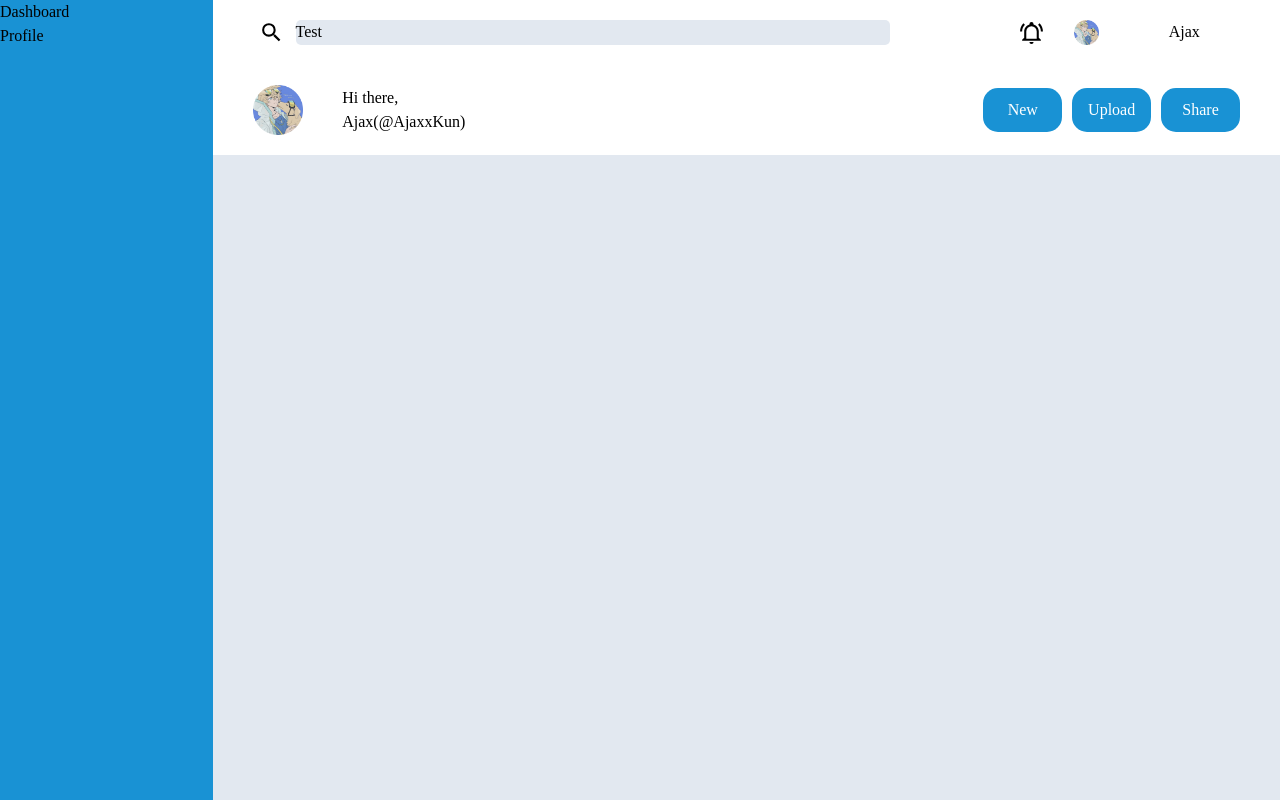
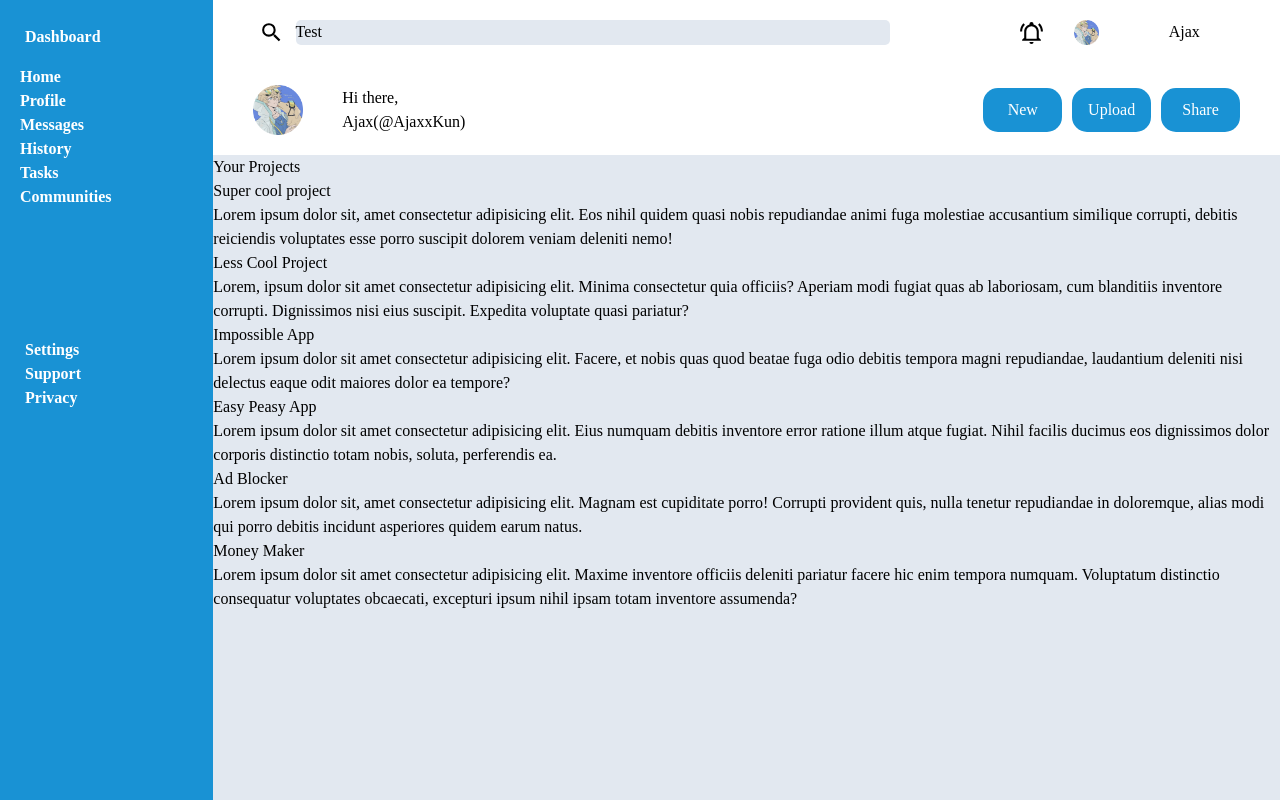
Before and after one commit to Sivasankar300/admin-dashboard, a plain HTML site: page index.html in a window 1280 px wide. Drawn offline with Linux system fonts and the light colour scheme.

Commit message:
Add layout for the sidebar

```diff
--- a/index.html
+++ b/index.html
@@ -37,16 +37,57 @@
     </div>
 
     <div class="sidebar">
-        <div class="dashBoard">Dashboard</div>
-        <div class="home">Profile</div>
-        <div class="profile"></div>
-        <div class="message"></div>
-        <div class="history"></div>
-        <div class="tasks"></div>
-        <div class="communities"></div>
+        <div class="top">
+            <div class="dashBoard">Dashboard</div>
+        </div>
+
+        <middle>
+            <div class="home">Home</div>
+            <div class="profile">Profile</div>
+            <div class="message">Messages</div>
+            <div class="history">History</div>
+            <div class="tasks">Tasks</div>
+            <div class="community">Communities</div>
+        </middle>
+
+        <div class="bottom">
+            <div class="setting">Settings</div>
+            <div class="suppor">Support</div>
+            <div class="privacy">Privacy</div>
+        </div>
     </div>
 
-    <div class="content"></div>
+    <div class="content">
+        <div class="leftContent">
+            <div class="headingText">Your Projects</div>
+            <div class="cards">
+                <div class="card">Super cool project
+                    <div>Lorem ipsum dolor sit, amet consectetur adipisicing elit. Eos nihil quidem quasi nobis repudiandae animi fuga molestiae accusantium similique corrupti, debitis reiciendis voluptates esse porro suscipit dolorem veniam deleniti nemo!</div>
+                </div>
+
+                <div class="card"><span>Less Cool Project</span>
+                    <div>Lorem, ipsum dolor sit amet consectetur adipisicing elit. Minima consectetur quia officiis? Aperiam modi fugiat quas ab laboriosam, cum blanditiis inventore corrupti. Dignissimos nisi eius suscipit. Expedita voluptate quasi pariatur?</div>
+                </div>
+
+                <div class="card"><span>Impossible App</span>
+                    <div>Lorem ipsum dolor sit amet consectetur adipisicing elit. Facere, et nobis quas quod beatae fuga odio debitis tempora magni repudiandae, laudantium deleniti nisi delectus eaque odit maiores dolor ea tempore?</div>
+                </div>
+
+                <div class="card"><span>Easy Peasy App</span>
+                    <div>Lorem ipsum dolor sit amet consectetur adipisicing elit. Eius numquam debitis inventore error ratione illum atque fugiat. Nihil facilis ducimus eos dignissimos dolor corporis distinctio totam nobis, soluta, perferendis ea.</div>
+                </div>
+
+                <div class="card"><span>Ad Blocker</span>
+                    <div>Lorem ipsum dolor sit, amet consectetur adipisicing elit. Magnam est cupiditate porro! Corrupti provident quis, nulla tenetur repudiandae in doloremque, alias modi qui porro debitis incidunt asperiores quidem earum natus.</div>
+                </div>
+                <div class="card">Money Maker
+                    <div>Lorem ipsum dolor sit amet consectetur adipisicing elit. Maxime inventore officiis deleniti pariatur facere hic enim tempora numquam. Voluptatum distinctio consequatur voluptates obcaecati, excepturi ipsum nihil ipsam totam inventore assumenda?</div>
+                </div>
+
+            </div>
+                </div>
+
+        </div>
 </div>
 
 </body>
--- a/styles.css
+++ b/styles.css
@@ -65,6 +65,18 @@
     background-color:#1992D4;
     grid-row:1/5;
     grid-column: 1;
+    display:grid;
+    grid-template-rows: 1fr 6fr 10fr;
+
+    padding:20px;
+
+    color:white;
+    font-weight: bolder;
+
+  }
+
+  .top,.middle,.bottom{
+    margin:5px
   }
 
   .header{
```
